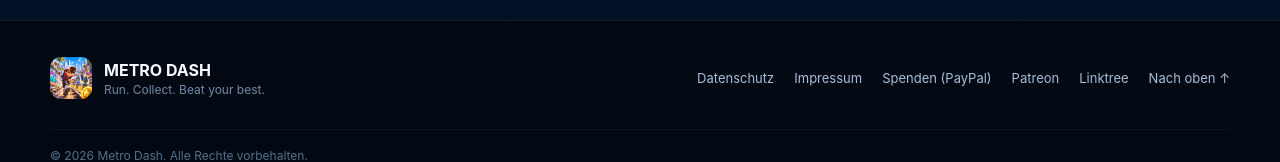
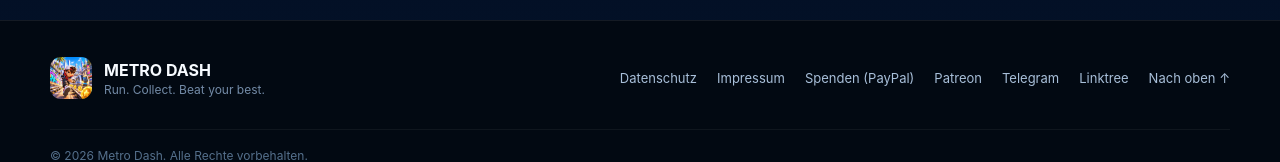
Before and after one commit to Marcel-2025/Metro-Dash, a plain HTML site: page index.html in a window 1280 px wide. Shown: the part 5317-5479 px from the top of the page. Drawn offline with Linux system fonts and the light colour scheme.

Commit message:
Fußzeile: Telegram-Link
Co-Authored-By: Claude Opus 5.5 <noreply@anthropic.com>
Claude-Session: https://claude.ai/code/session_01Xnj5ebscbHZsCBrLamfoCY

```diff
--- a/index.html
+++ b/index.html
@@ -178,7 +178,7 @@
       </div>
       <div class="footer-links">
         <a href="datenschutz.html">Datenschutz</a>
-        <a href="https://flondy.github.io/app-store/impressum.html">Impressum</a><a href="https://www.paypal.com/paypalme/MSingle72" target="_blank" rel="noopener">Spenden (PayPal)</a><a href="https://www.patreon.com/cw/Flondy" target="_blank" rel="noopener">Patreon</a><a href="https://linktr.ee/flondy" target="_blank" rel="noopener">Linktree</a>
+        <a href="https://flondy.github.io/app-store/impressum.html">Impressum</a><a href="https://www.paypal.com/paypalme/MSingle72" target="_blank" rel="noopener">Spenden (PayPal)</a><a href="https://www.patreon.com/cw/Flondy" target="_blank" rel="noopener">Patreon</a><a href="https://t.me/Flondy" target="_blank" rel="noopener">Telegram</a><a href="https://linktr.ee/flondy" target="_blank" rel="noopener">Linktree</a>
         <a href="#top">Nach oben ↑</a>
       </div>
     </div>
```
